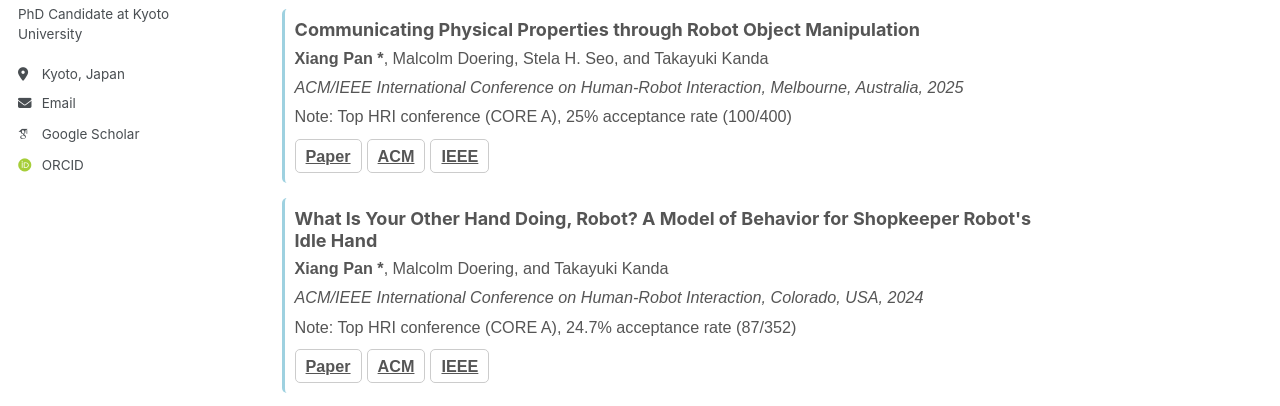
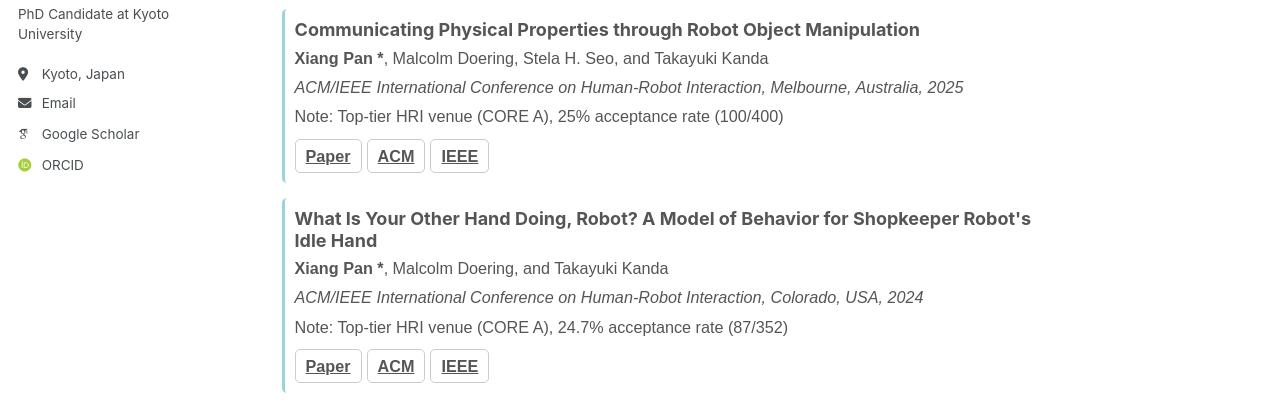
Before and after one commit to pan-xiang/pan-xiang.github.io, a Jekyll site: the page built from _pages/about.md, in a window 1280 px wide and 900 px high. Shown: the part 319-725 px from the top of the window. Built offline with Jekyll 4.4.1, drawn with Linux system fonts in a browser that asks for light colours; some web fonts are replaced; a script that is not in the unit is left out.

Commit message:
Update about.md

```diff
--- a/_pages/about.md
+++ b/_pages/about.md
@@ -24,7 +24,7 @@ I am a final-year Ph.D. candidate in the [Gradudate School of Informatics](https
     <h3>Communicating Physical Properties through Robot Object Manipulation</h3>
     <p><strong>Xiang Pan *</strong>, Malcolm Doering, Stela H. Seo, and Takayuki Kanda</p>
     <p><em>ACM/IEEE International Conference on Human-Robot Interaction, Melbourne, Australia, 2025</em></p>
-    <p>Note: Top HRI conference (CORE A), 25% acceptance rate (100/400)</p>
+    <p>Note: Top-tier HRI venue (CORE A), 25% acceptance rate (100/400)</p>
     <div class="links">
       <a href="files/HRI2025.pdf" class="button" target="_blank">Paper</a>
       <a href="https://dl.acm.org/doi/10.5555/3721488.3721579" class="button" target="_blank">ACM</a>
@@ -36,7 +36,7 @@ I am a final-year Ph.D. candidate in the [Gradudate School of Informatics](https
     <h3>What Is Your Other Hand Doing, Robot? A Model of Behavior for Shopkeeper Robot's Idle Hand</h3>
     <p><strong>Xiang Pan *</strong>, Malcolm Doering, and Takayuki Kanda</p>
     <p><em>ACM/IEEE International Conference on Human-Robot Interaction, Colorado, USA, 2024</em></p>
-    <p>Note: Top HRI conference (CORE A), 24.7% acceptance rate (87/352)</p>
+    <p>Note: Top-tier HRI venue (CORE A), 24.7% acceptance rate (87/352)</p>
     <div class="links">
       <a href="files/HRI2024.pdf" class="button" target="_blank">Paper</a>
       <a href="https://dl.acm.org/doi/10.1145/3610977.3634986" class="button" target="_blank">ACM</a>
```
